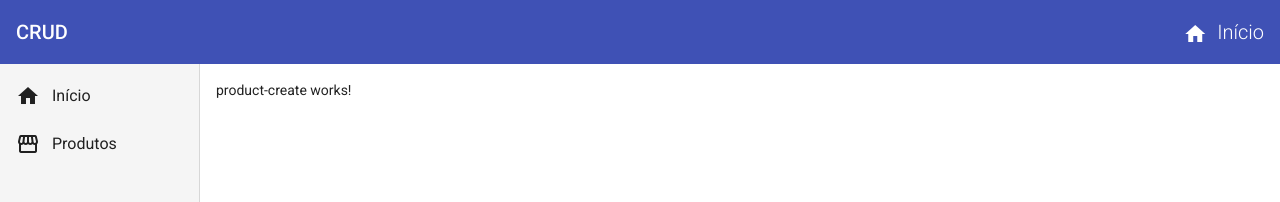
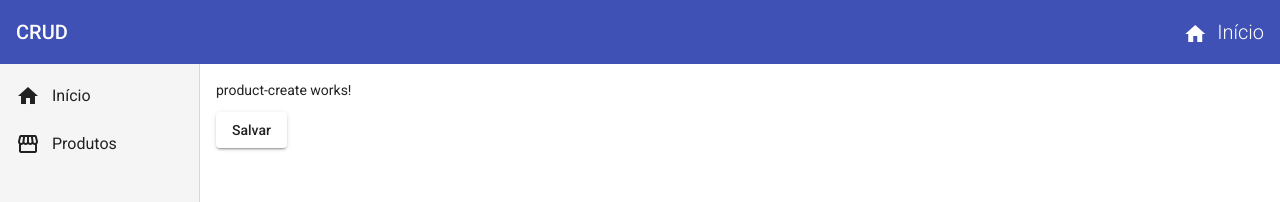
Before and after one commit to LuizHenriqueLobo1/Angular-CRUD, an Angular app: page /products/create in a window 1280 px wide. Shown: the top 202 px of the page. Built offline with nearby package versions, Linux system fonts and the light colour scheme.

Commit message:
Criando primeiro service e usando injeção de dependência

```diff
--- a/src/app/app.module.ts
+++ b/src/app/app.module.ts
@@ -11,6 +11,7 @@ import { MatSidenavModule } from '@angular/material/sidenav';
 import { MatListModule } from '@angular/material/list';
 import { MatCardModule } from '@angular/material/card';
 import { MatButtonModule } from '@angular/material/button';
+import { MatSnackBarModule } from '@angular/material/snack-bar';
 
 import { HeaderComponent } from './components/template/header/header.component';
 import { FooterComponent } from './components/template/footer/footer.component';
@@ -38,7 +39,8 @@ import { ProductCreateComponent } from './components/product/product-create/prod
     MatSidenavModule,
     MatListModule,
     MatCardModule,
-    MatButtonModule
+    MatButtonModule,
+    MatSnackBarModule
   ],
   providers: [],
   bootstrap: [AppComponent]
--- a/src/app/components/product/product-create/product-create.component.html
+++ b/src/app/components/product/product-create/product-create.component.html
@@ -1 +1,5 @@
 <p>product-create works!</p>
+
+<button mat-raised-button (click)="createProduct()">
+    Salvar
+</button>
--- a/src/app/components/product/product-create/product-create.component.ts
+++ b/src/app/components/product/product-create/product-create.component.ts
@@ -1,4 +1,5 @@
 import { Component, OnInit } from '@angular/core';
+import { ProductService } from '../product.service';
 
 @Component({
   selector: 'app-product-create',
@@ -7,9 +8,13 @@ import { Component, OnInit } from '@angular/core';
 })
 export class ProductCreateComponent implements OnInit {
 
-  constructor() { }
+  constructor(private productService: ProductService) { }
 
   ngOnInit(): void {
   }
 
+  createProduct(): void {
+    this.productService.showMessage("Produto criado com sucesso.")
+  }
+
 }
--- /dev/null
+++ b/src/app/components/product/product.service.ts
@@ -0,0 +1,18 @@
+import { Injectable } from '@angular/core';
+import { MatSnackBar } from '@angular/material/snack-bar'
+
+@Injectable({
+  providedIn: 'root'
+})
+export class ProductService {
+
+  constructor(private snackBar: MatSnackBar) { }
+
+  showMessage(msg: string): void {
+    this.snackBar.open(msg, 'X', {
+      duration: 3000,
+      horizontalPosition: "right",
+      verticalPosition: "top"
+    })
+  }
+}
```
